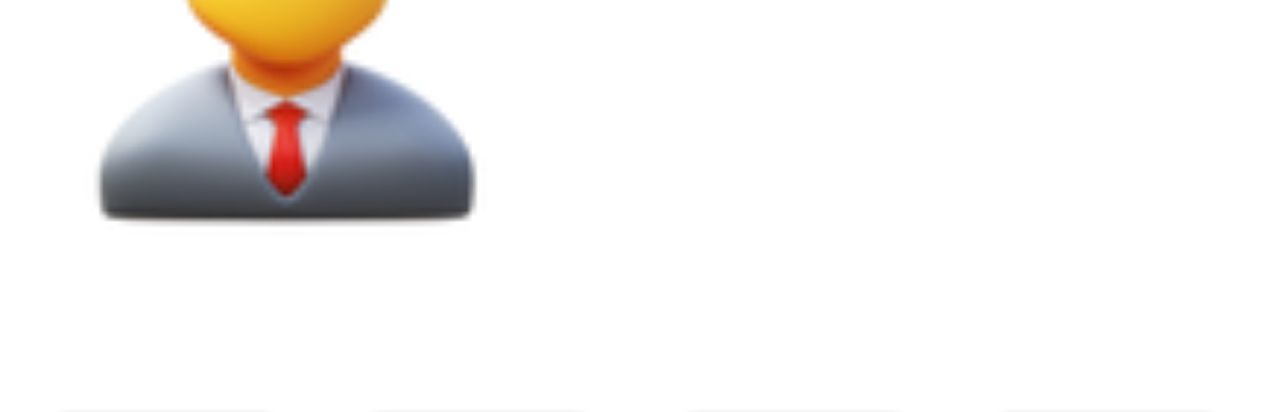
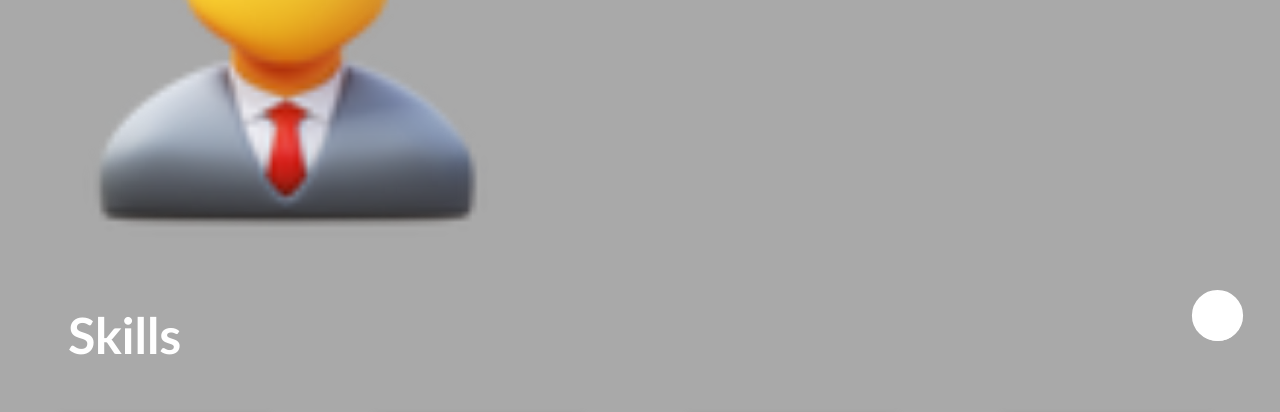
Before and after one commit to utkarshbhola/utkarsh-bhola.github-io, a plain HTML site: page index.html in a window 1280 px wide. Shown: the part 435-847 px from the top of the page. Drawn offline with Linux system fonts and the light colour scheme.

Commit message:
Update style.css

```diff
--- a/style.css
+++ b/style.css
@@ -1,6 +1,6 @@
 body {
   font-family: 'Trebuchet MS', 'Lucida Sans Unicode', 'Lucida Grande', 'Lucida Sans', Arial, sans-serif;
-  background-color: charcoalgray;
+  background-color: 	darkgray;
 }
 
 /* Navigation Bar */
```
